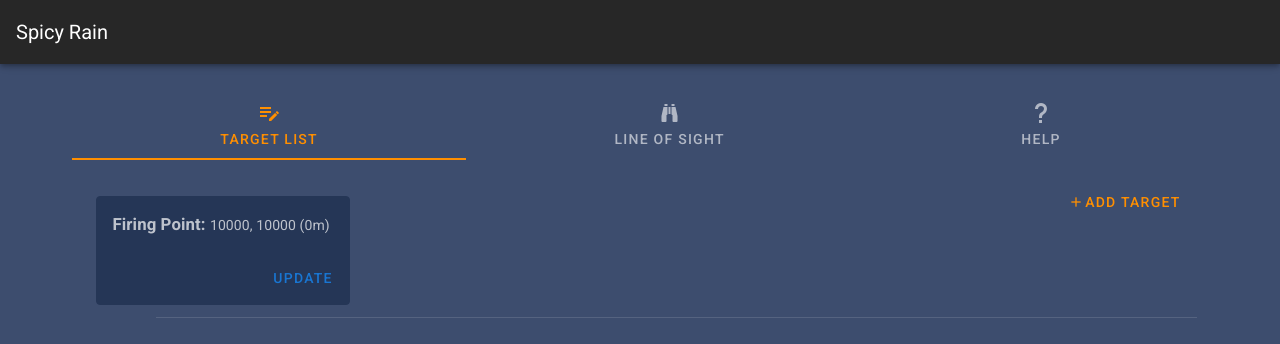
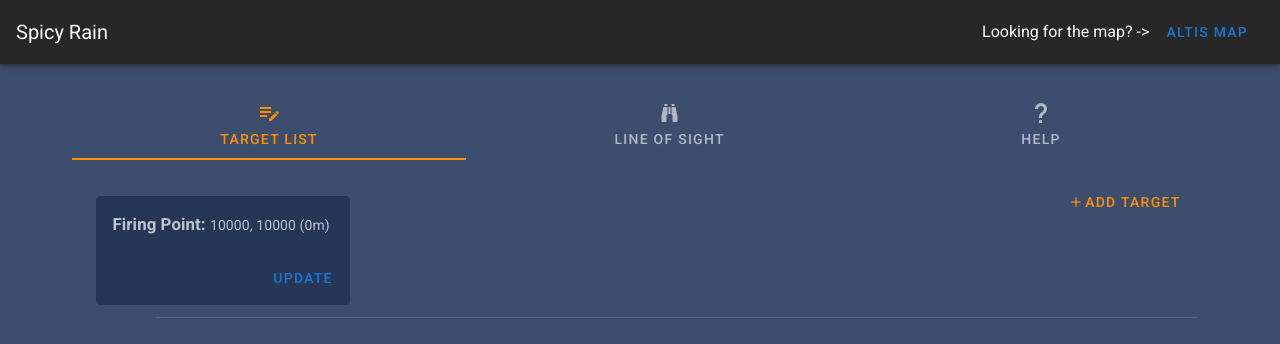
Before and after one commit to AlpacaMyLunch/Spicy-Rain-UI, a Nuxt app: page / in a window 1280 px wide. Shown: the top 344 px of the page. Built offline with nearby package versions, Linux system fonts and the light colour scheme.

Commit message:
link on title bar

```diff
--- a/layouts/default.vue
+++ b/layouts/default.vue
@@ -3,6 +3,7 @@
     <v-app-bar fixed app>
       <v-toolbar-title v-text="title" />
       <v-spacer />
+      Looking for the map? -> <v-btn text href="/altis" target="_blank" color="primary">Altis Map</v-btn>
     </v-app-bar>
     <v-main>
       <v-container>
```
